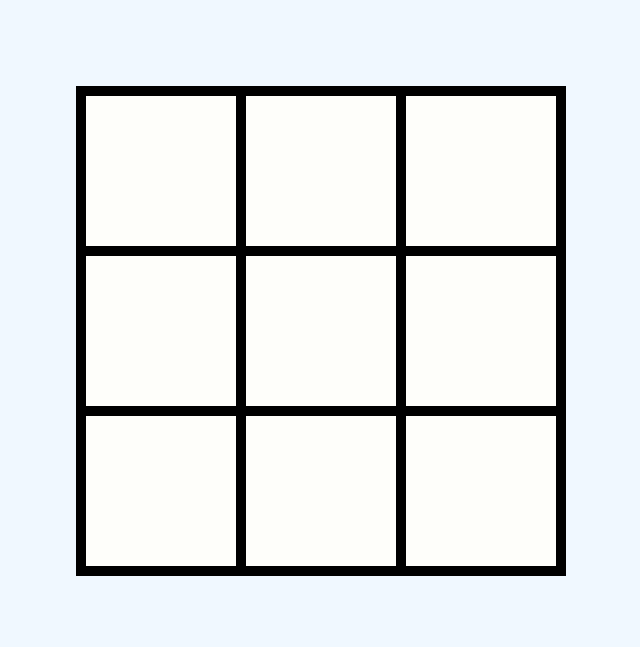
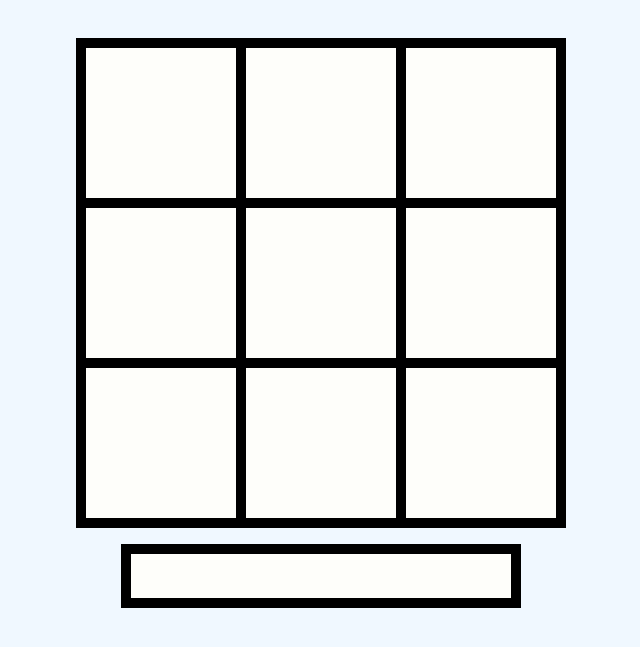
Before and after one commit to tam92/top-project-tic-tac-toe, a plain HTML site: page index.html in a window 1280 px wide. Shown: the part 149-796 px from the top of the page, without its empty margins (319-959 px from the left). Drawn offline with Linux system fonts and the light colour scheme.

Commit message:
Added styles to the info display

```diff
--- a/style.css
+++ b/style.css
@@ -59,3 +59,21 @@ h1 {
 .cell img {
     height: 100%;
 }
+
+#info {
+    height: 4em;
+    border: 10px solid black;
+    width: 400px;
+    max-width: 500px;
+    align-self: center;
+    margin: 1em;
+    background-color: rgb(254, 254, 250);
+    font-family: pixelFont;
+    display: flex;
+    justify-content: center;
+}
+
+#infoP {
+    padding: 10px;
+    text-align: center;
+}
```
